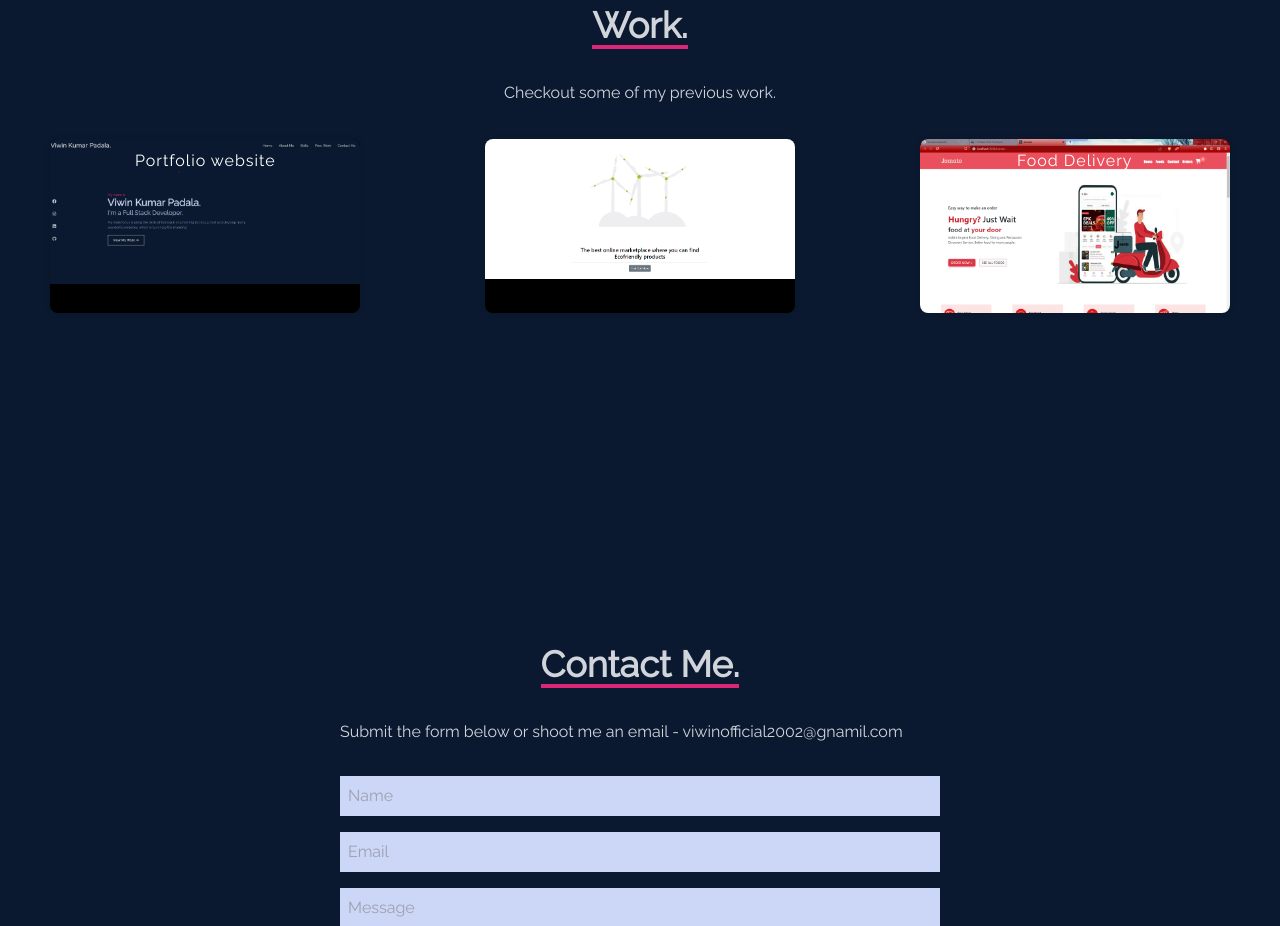
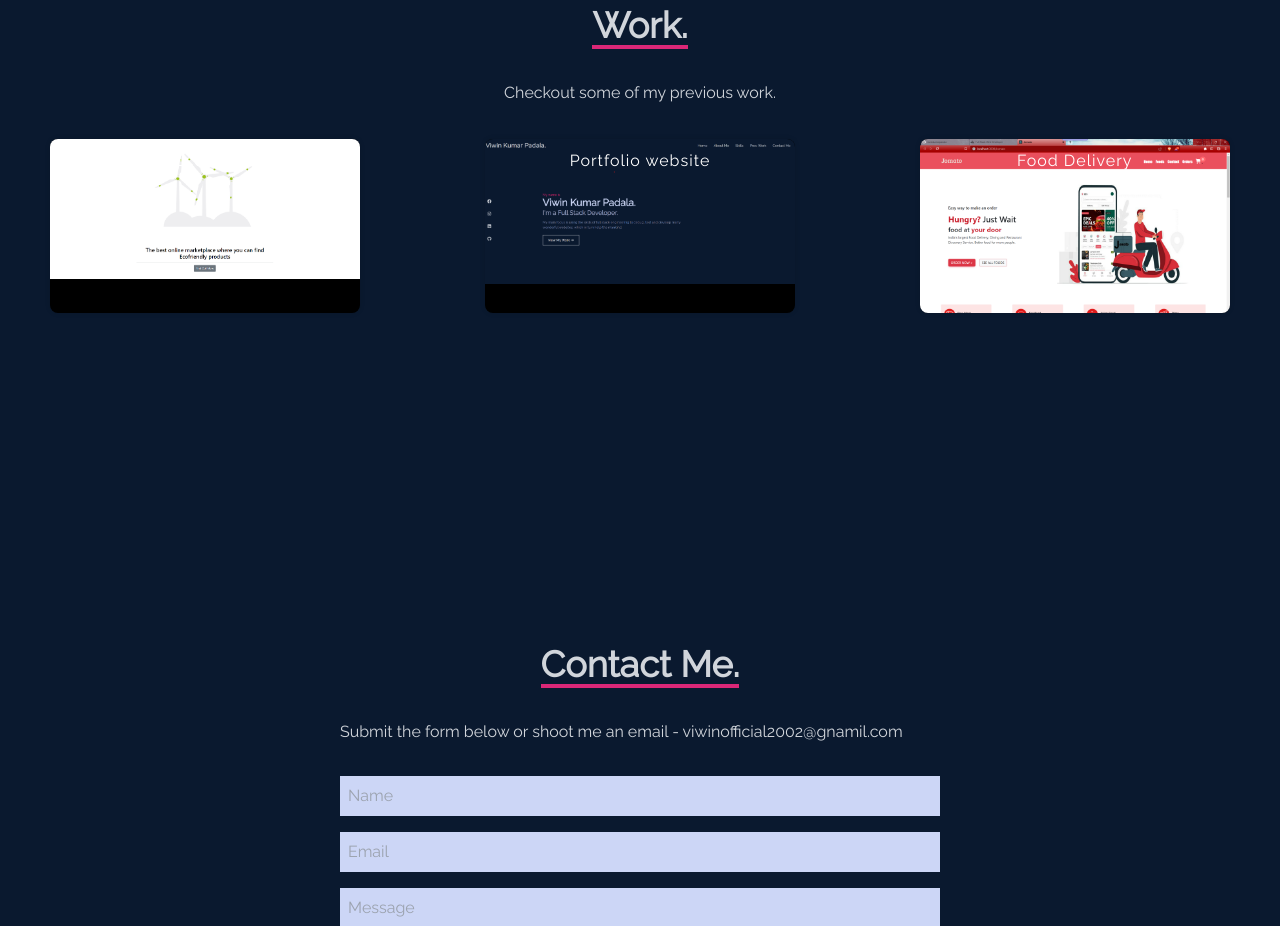
Before and after one commit to viwinkumarpadala/Portfolio, a React (Create React App) app: page / in a window 1280 px wide. Shown: the part 1900-2826 px from the top of the page. Built offline with nearby package versions, Linux system fonts and the light colour scheme.

Commit message:
few changes made

```diff
--- a/src/components/Work.js
+++ b/src/components/Work.js
@@ -7,16 +7,16 @@ import "./Work.css";
 
 const ownProjects = [
 	{
+		name: "Ecohub",
+		img_link: EcohubExample,
+		git_link: "https://github.com/viwinkumarpadala/ecohub_final",
+		display_link: "https://ecohub-final-7cei.vercel.app/",
+	},
+	{
 		name: "Portfolio website",
 		img_link: VehicleManagementExample,
 		git_link: "https://github.com/viwinkumarpadala/portfolio",
 		display_link: "https://github.com/viwinkumarpadala/vehicle-management/tree/master",
-	},
-	{
-		name: "Ecohub",
-		img_link: EcohubExample,
-		git_link: "https://github.com/viwinkumarpadala/ecohub_final",
-		display_link: "https://ecohub-final-7cei.vercel.app/",
 	},
 	{
 		name: "Food Delivery",
```
